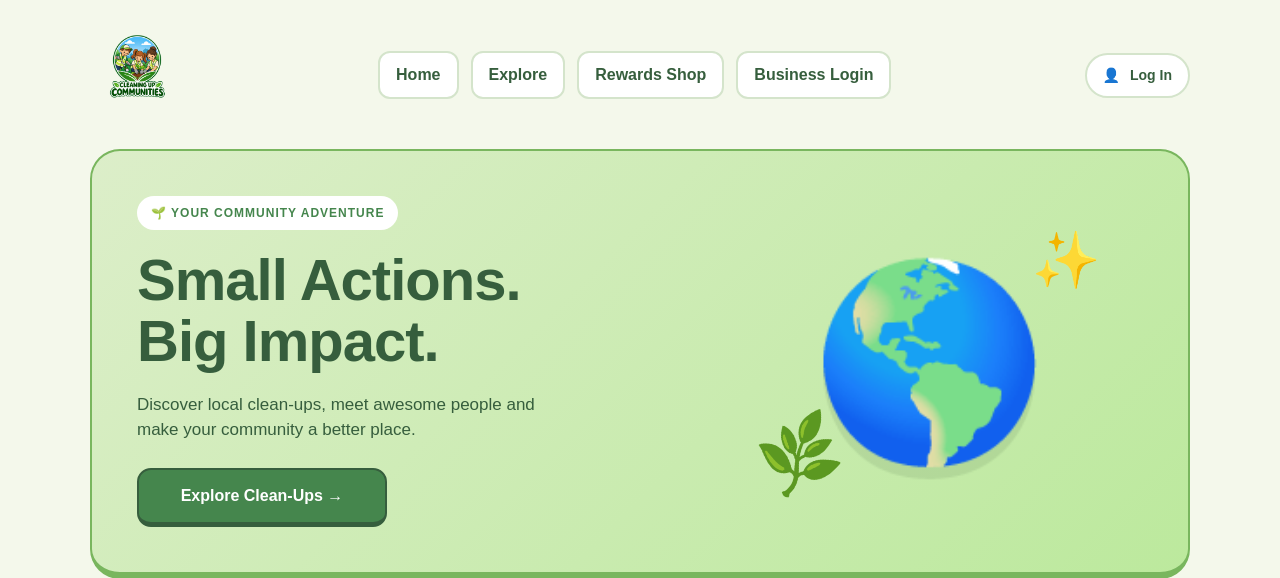
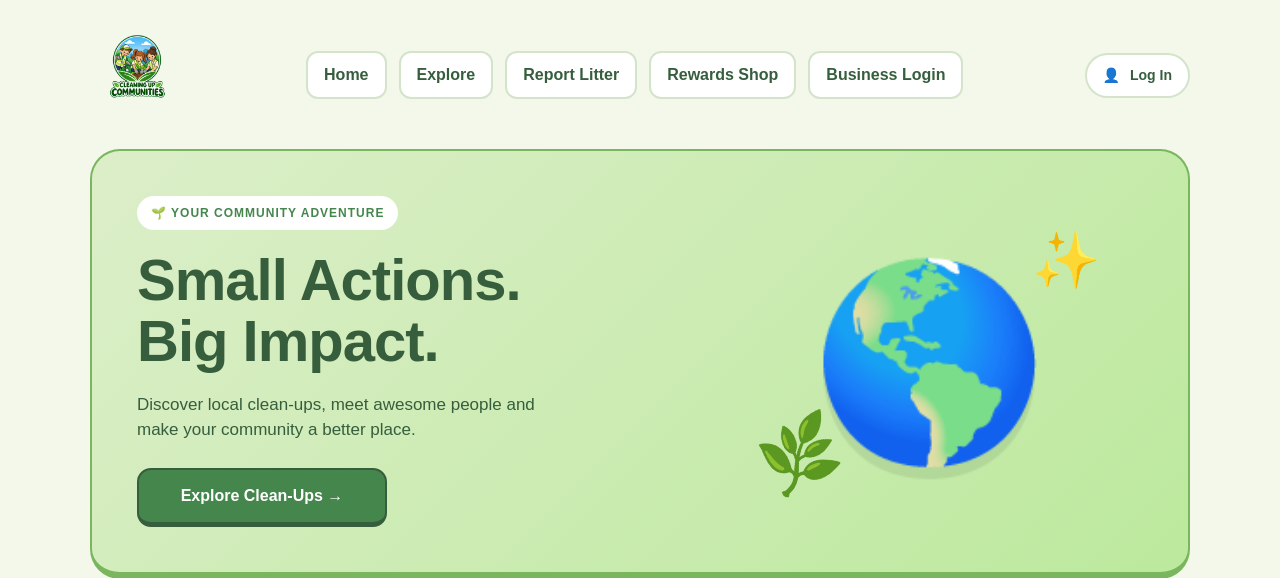
Before and after one commit to Mrgnoblennon/Community-Clean-Up-App, a Flask app: page / in a window 1280 px wide. Shown: the top 578 px of the page. Run offline with Flask 3, Linux system fonts and the light colour scheme; parts of the project's set-up code (start-up, migrations or seed data) failed here and were passed over.

Commit message:
US-07-report-litter implemented

```diff
--- a/templates/partials/navbar.html
+++ b/templates/partials/navbar.html
@@ -3,10 +3,12 @@
     <a href="{{ url_for('home') }}"{% if request.endpoint == 'home' %} aria-current="page"{% endif %}>Home</a>
     <a href="{{ url_for('events') }}"{% if request.endpoint == 'events' %} aria-current="page"{% endif %}>Explore</a>
 
+    <a href="{{ url_for('litter_reports') }}">Report Litter</a>
     {% if current_user %}
         {% if current_user.role == 'participant' %}
             <a href="{{ url_for('participant_dashboard') }}"{% if request.endpoint == 'participant_dashboard' %} aria-current="page"{% endif %}>Dashboard</a>
         {% else %}
+            <a href="{{ url_for('my_events') }}">My Events</a>
             <a href="{{ url_for('organiser_attendance') }}"{% if request.endpoint == 'organiser_attendance' %} aria-current="page"{% endif %}>Attendance</a>
             <a href="{{ url_for('create_event') }}"{% if request.endpoint == 'create_event' %} aria-current="page"{% endif %}>Create Event</a>
         {% endif %}
```
